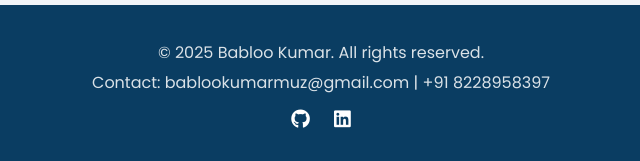
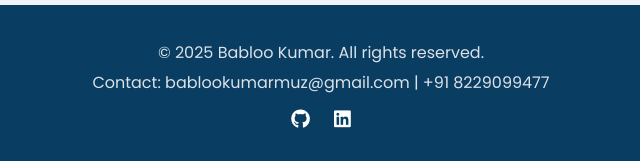
Before and after one commit to bablookumarmuz/Babloo-Android-Apps, a plain HTML site: page index.html in a window 1280 px wide. Shown: the part 4647-4808 px from the top of the page, 319-959 px from the left. Drawn offline with Linux system fonts and the light colour scheme.

Commit message:
Update index.html

```diff
--- a/index.html
+++ b/index.html
@@ -275,7 +275,7 @@
 
   <footer id="contact">
     <p>&copy; 2025 Babloo Kumar. All rights reserved.</p>
-    <p>Contact: bablookumarmuz@gmail.com | +91 8228958397</p>
+    <p>Contact: bablookumarmuz@gmail.com | +91 8229099477</p>
     <div class="socials">
       <a href="https://github.com/bablookumarmuz"><i class="fab fa-github"></i></a>
       <a href="#"><i class="fab fa-linkedin"></i></a>
```
